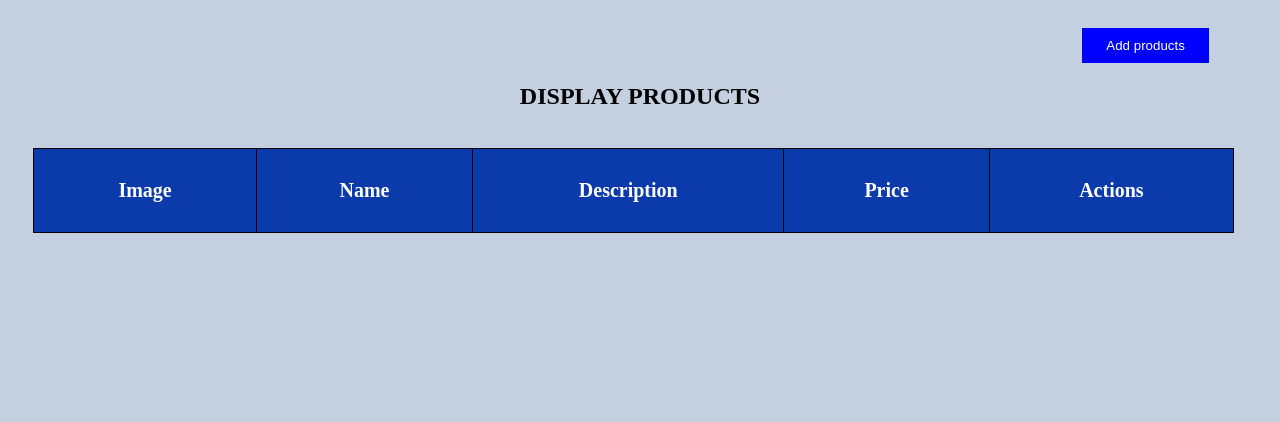
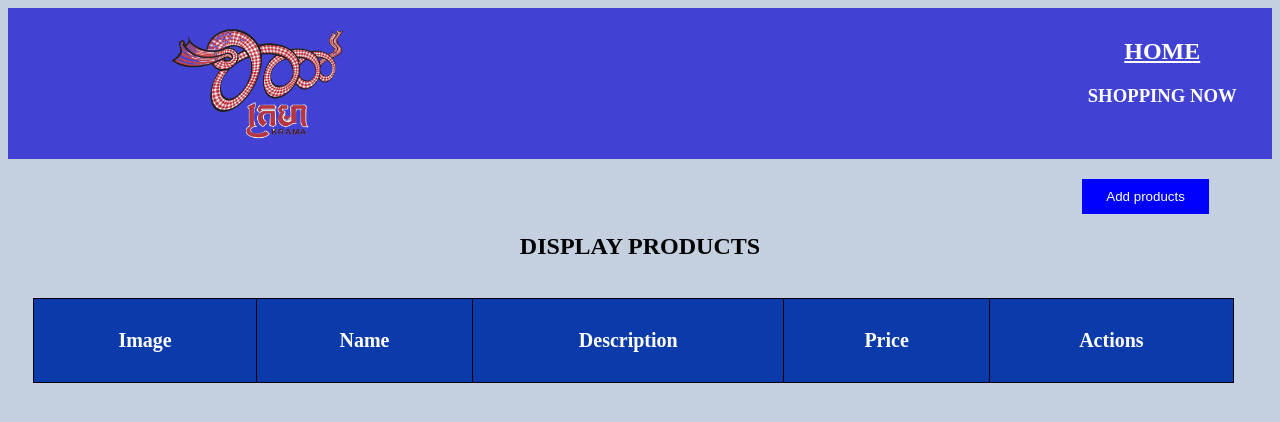
Before and after one commit to doeur100/Diet-Doeur-ecommerce_project, a plain HTML site: page seller/seller.html in a window 1280 px wide. Drawn offline with Linux system fonts and the light colour scheme.

Commit message:
[INDEX.HTML]:update on file index.html

```diff
--- a/Costomer/css/style.css
+++ b/Costomer/css/style.css
@@ -10,8 +10,7 @@ body{
     background-color: rgb(65, 65, 211);
     display: flex;
     justify-content:space-around ;
-    padding: 10px;
-    border-radius: 10px;
+    padding: 4px;
 }
 .bar-right img {
     width: 10%;
--- a/seller/css/seller-product.css
+++ b/seller/css/seller-product.css
@@ -1,6 +1,22 @@
 /* ========================part of seller product in table======================== */
 body{
     background-color: rgb(196, 207, 223);
+}
+.nav-bar{
+    background-color: rgb(65, 65, 211);
+    display: flex;
+    justify-content:space-around ;
+    padding: 10px;
+    color: white;
+}
+a{
+    color: white;
+}
+.image img{
+    width: 30%;
+}
+.image {
+    margin-right: 30%;
 }
 h2{
     text-align: center;
--- a/seller/seller.html
+++ b/seller/seller.html
@@ -9,6 +9,17 @@
     <link href="https://fonts.googleapis.com/icon?family=Material+Icons" rel="stylesheet">
 </head>
 <body>
+  <div class="nav-bar">
+    <div class="image">
+        <img src="/Costomer/image/logo.krama khmer-removebg-preview.png" alt="">
+    </div>
+
+    <div class="bar-right">
+       <a href="/index.html"><h2>HOME</h2></a>
+        <h3>SHOPPING NOW</h3>
+        <!-- //=============// -->
+    </div>
+</div>
   <button onclick="add()" class="add"> Add products</button>
   <div id="products-dialog" style="display:none;">
     <dialog open>
```
Also changed, not shown: index.html (+2 -1 lines).
